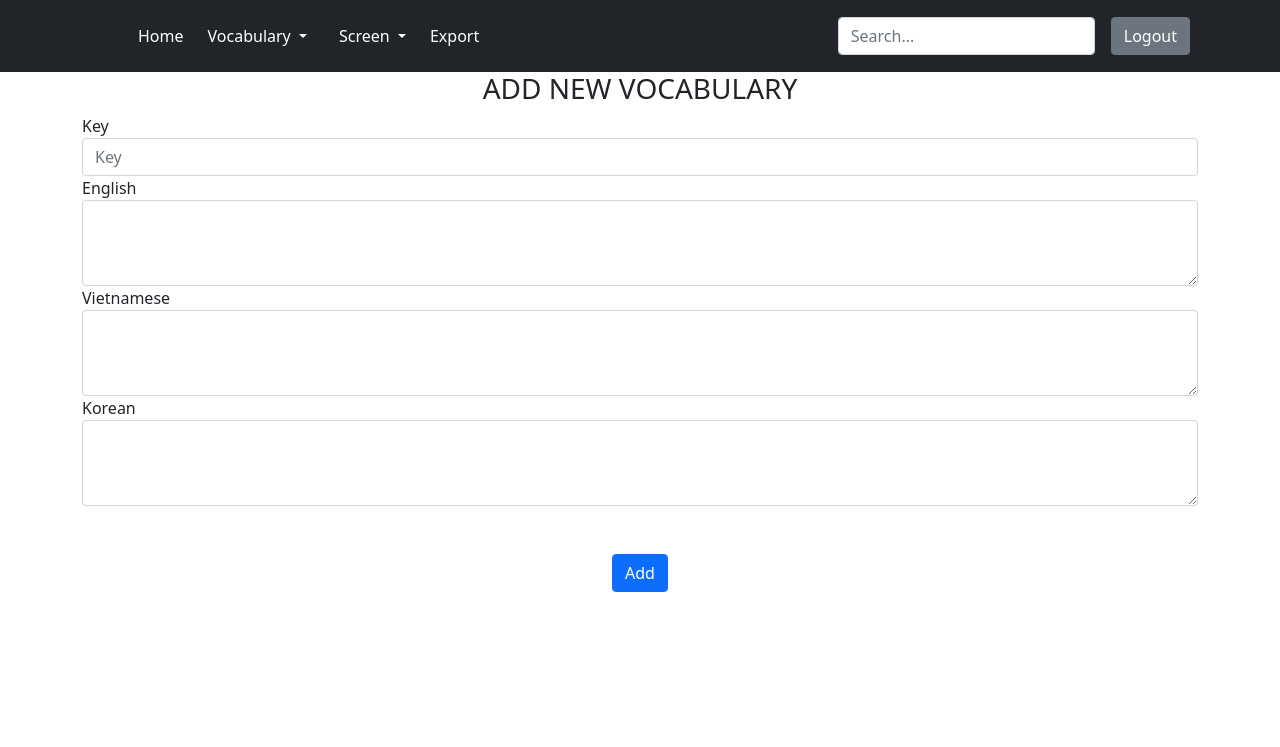
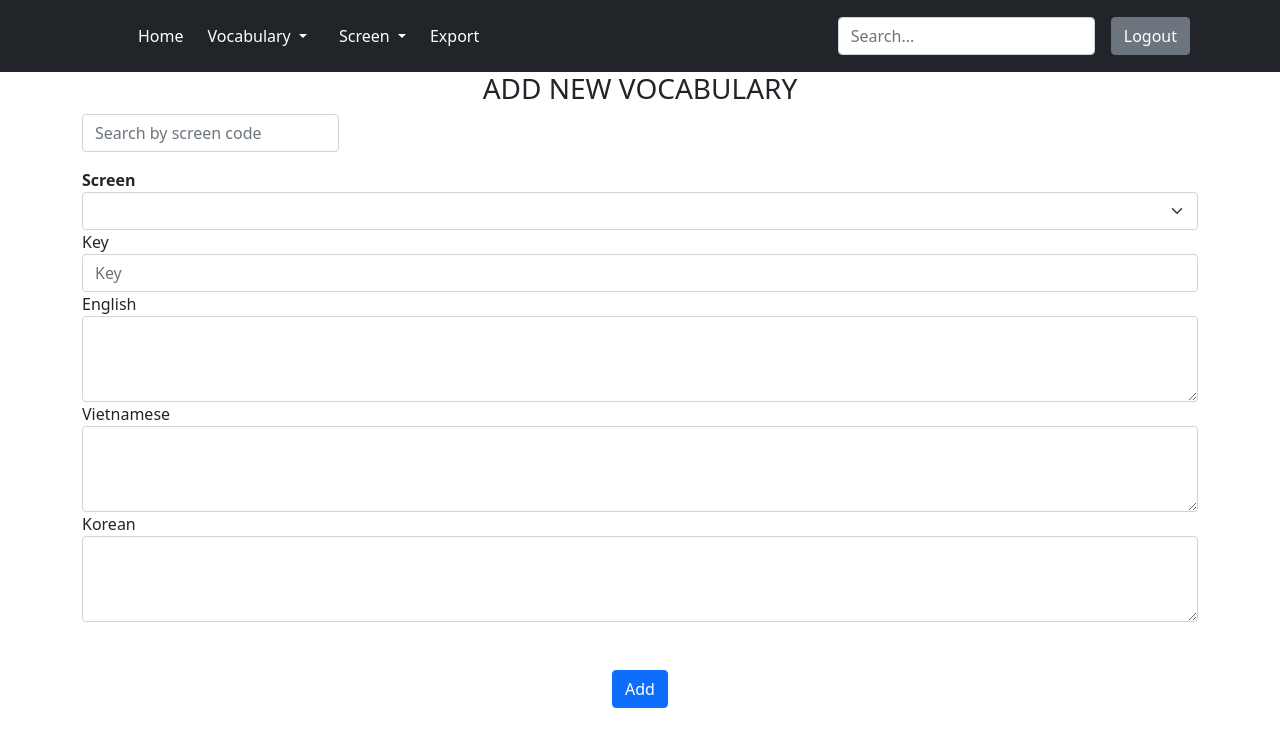
Before and after one commit to boconlonton/multi-language-tools, a Django app: page /vocabulary/create in a window 1280 px wide. Shown: the top 747 px of the page. Run offline with Django 3.2, Linux system fonts and the light colour scheme; the visitor is signed in with stand-in values (Sample User, id 1); data that the repository does not hold is empty.

Commit message:
Added - Screen

```diff
--- a/accounts/views.py
+++ b/accounts/views.py
@@ -11,7 +11,7 @@ def login(request):
         )
         if user is not None:
             auth.login(request, user)
-            return redirect('home')
+            return redirect('vocab-home')
         else:
             return render(request, 'accounts/login.html',
                           {'error': 'username or password is incorrect'}
@@ -26,6 +26,6 @@ def logout(request):
     # and don't forget to logout.
     if request.method == 'POST':
         auth.logout(request)
-        return redirect('home')
+        return redirect('vocab-home')
     else:
         return render(request, "accounts/logout.html")
--- a/app/templates/base.html
+++ b/app/templates/base.html
@@ -5,7 +5,6 @@
   <meta charset="UTF-8">
   <title>Title</title>
   <link href="https://cdn.jsdelivr.net/npm/bootstrap@5.0.0-beta3/dist/css/bootstrap.min.css" rel="stylesheet" integrity="sha384-eOJMYsd53ii+scO/bJGFsiCZc+5NDVN2yr8+0RDqr0Ql0h+rP48ckxlpbzKgwra6" crossorigin="anonymous">
-
 </head>
 <body class="d-flex flex-column h-100">
 
@@ -19,14 +18,14 @@
       </a>
 
       <ul class="nav col-12 col-lg-auto me-lg-auto mb-2 justify-content-center mb-md-0">
-        <li><a href="{% url 'home' %}" class="nav-link px-2 text-white">Home</a></li>
+        <li><a href="{% url 'vocab-home' %}" class="nav-link px-2 text-white">Home</a></li>
         <li class="nav-item dropdown">
           <a class="nav-link dropdown-toggle text-white" href="#" id="Vocabulary" role="button" data-bs-toggle="dropdown" aria-expanded="false">
             Vocabulary
           </a>
           <ul class="dropdown-menu" aria-labelledby="Vocabulary">
-            <li><a class="dropdown-item" href="#">Management</a></li>
-            <li><a class="dropdown-item" href="#">Add</a></li>
+            <li><a class="dropdown-item" href="{% url 'vocab-home' %}">Management</a></li>
+            <li><a class="dropdown-item" href="{% url 'vocab-create' %}">Add</a></li>
           </ul>
         </li>
         <li class="nav-item dropdown">
@@ -34,13 +33,11 @@
             Screen
           </a>
           <ul class="dropdown-menu" aria-labelledby="Screen">
-            <li><a class="dropdown-item" href="#">Management</a></li>
-            <li><a class="dropdown-item" href="#">Add</a></li>
+            <li><a class="dropdown-item" href="{% url 'screen-home' %}">Management</a></li>
+            <li><a class="dropdown-item" href="{% url 'screen-create' %}">Add</a></li>
           </ul>
         </li>
 
-<!--        <li><a href="{% url 'create' %}" class="nav-link px-2 text-white">Add</a></li>-->
-<!--          <li><a href="#" class="nav-link px-2 text-white">Import</a></li>-->
         <li><a href="#" class="nav-link px-2 text-white">Export</a></li>
       </ul>
 
@@ -73,6 +70,5 @@
 <!--Javascript-->
 <script src="https://cdn.jsdelivr.net/npm/bootstrap@5.0.0-beta3/dist/js/bootstrap.bundle.min.js" integrity="sha384-JEW9xMcG8R+pH31jmWH6WWP0WintQrMb4s7ZOdauHnUtxwoG2vI5DkLtS3qm9Ekf" crossorigin="anonymous"></script>
 
-
 </body>
 </html>
--- a/screen/models.py
+++ b/screen/models.py
@@ -8,7 +8,7 @@ class Screen(models.Model):
     screen_code = models.CharField(max_length=255, unique=True)
     screen_name = models.CharField(max_length=255)
     description = models.TextField(blank=True, null=True)
-    url = models.TextField()
+    url = models.TextField(blank=True, null=True)
     project = models.ForeignKey(to=Project, on_delete=models.CASCADE)
     modified_by = models.ForeignKey(User, on_delete=models.CASCADE, related_name='%(class)s_modified')
     created_by = models.ForeignKey(User, on_delete=models.CASCADE, related_name='%(class)s_created')
--- a/screen/urls.py
+++ b/screen/urls.py
@@ -4,6 +4,6 @@ from . import views
 
 urlpatterns = [
     path('', views.screen_home, name='screen-home'),
-    path('create', views.screen_create, name='screen-create'),
-    path('<int:screen_id>', views.screen_detail, name='screen-detail')
+    path('create/', views.screen_create, name='screen-create'),
+    path('<int:screen_id>/', views.screen_detail, name='screen-detail')
 ]
--- a/vocabulary/models.py
+++ b/vocabulary/models.py
@@ -13,6 +13,7 @@ class Vocabulary(models.Model):
     created_by = models.ForeignKey(User, on_delete=models.CASCADE, related_name='%(class)s_created')
     modified_at = models.DateTimeField(auto_now=True)
     created_at = models.DateTimeField(auto_now_add=True)
+    screen = models.ManyToManyField(Screen)
 
     def __str__(self):
         return self.vocab_key
--- a/vocabulary/templates/vocabulary/create.html
+++ b/vocabulary/templates/vocabulary/create.html
@@ -8,8 +8,23 @@
 </div>
 
 <div class="container">
-      <form method="POST" action="{% url 'create' %}">
+        <div class="input-group mb-3">
+            <form id="search" method="POST" action="{% url 'vocab-create' %}">
               {% csrf_token %}
+              <input {% if search_key %} value="{{search_key}}" {%endif%} type="text" name="scrCodeSearch" class="form-control" placeholder="Search by screen code">
+            </form>
+        </div>
+      <form method="POST" action="{% url 'vocab-create' %}">
+          {% csrf_token %}
+          <div class="form-group">
+            <label for="keyInput"><b>Screen</b></label>
+
+            <select class="form-select" name="scrCode">
+                {% for screen in screens %}
+              <option value="{{screen.id}}">{{screen.screen_code}}</option>
+                {%endfor%}
+            </select>
+          </div>
           <div class="form-group">
             <label for="keyInput">Key</label>
             <input type="text" name="key" class="form-control" id="keyInput" placeholder="Key">
--- a/vocabulary/templates/vocabulary/home.html
+++ b/vocabulary/templates/vocabulary/home.html
@@ -21,7 +21,7 @@
         <td>{{vocab.vn_definition}}</td>
         <td>{{vocab.korean_definition}}</td>
         <td>
-          <a class="btn btn-warning me-2" href="{% url 'detail' vocab_id=vocab.id %}">Edit</a>
+          <a class="btn btn-warning me-2" href="{% url 'vocab-detail' vocab_id=vocab.id %}">Edit</a>
         </td>
       </tr>
     {%endfor%}
--- a/vocabulary/urls.py
+++ b/vocabulary/urls.py
@@ -3,7 +3,8 @@ from django.urls import path
 from . import views
 
 urlpatterns = [
-    path('', views.home, name='home'),
-    path('create', views.create, name='create'),
-    path('<int:vocab_id>', views.detail, name='detail')
+    path('', views.vocab_home, name='vocab-home'),
+    path('create', views.vocab_create, name='vocab-create'),
+    path('<int:vocab_id>', views.vocab_detail, name='vocab-detail'),
+    path('<int:vocab_id>/<int:screen_id>', views.vocab_delete_screen, name='vocab-delete-screen')
 ]
--- a/vocabulary/views.py
+++ b/vocabulary/views.py
@@ -3,11 +3,12 @@ from django.contrib.auth.decorators import login_required
 from django.core.paginator import Paginator
 
 from .models import Vocabulary
+from screen.models import Screen
 
 
 @login_required(login_url="/")
-def home(request):
-    vocabs = Vocabulary.objects.all()
+def vocab_home(request):
+    vocabs = Vocabulary.objects.all().order_by('-id')
     paginator = Paginator(vocabs, 25)
     page_number = request.GET.get('page')
     page_obj = paginator.get_page(page_number)
@@ -19,42 +20,84 @@ def home(request):
 
 
 @login_required(login_url="/")
-def create(request):
+def vocab_create(request):
+    screens = Screen.objects.all().order_by('-id')
+    search_key = None
     if request.method == 'POST':
-        key = request.POST.get('key')
-        eng = request.POST.get('eng')
-        vn = request.POST.get('vn')
-        korea = request.POST.get('korea')
-        Vocabulary.objects.create(
-            vocab_key=key,
-            english_definition=eng if eng else "",
-            vn_definition=vn if vn else "",
-            korean_definition=korea if korea else "",
-            created_by=request.user,
-            modified_by=request.user
-        )
+        search_key = request.POST.get('scrCodeSearch')
+        if search_key:
+            screens = Screen.objects.filter(
+                screen_code__contains=search_key.strip()
+            ).order_by('-id')
+        else:
+            key = request.POST.get('key')
+            eng = request.POST.get('eng')
+            vn = request.POST.get('vn')
+            korea = request.POST.get('korea')
+            vocab = Vocabulary.objects.create(
+                vocab_key=key,
+                english_definition=eng if eng else "",
+                vn_definition=vn if vn else "",
+                korean_definition=korea if korea else "",
+                created_by=request.user,
+                modified_by=request.user
+            )
+            vocab.screen.add(request.POST.get('scrCode'))
     return render(
         request,
-        'vocabulary/create.html'
+        'vocabulary/create.html',
+        {
+            'screens': screens,
+            'search_key': search_key
+        }
     )
 
 
 @login_required(login_url='/')
-def detail(request, vocab_id):
+def vocab_detail(request, vocab_id):
     vocab = get_object_or_404(Vocabulary, pk=vocab_id)
+    screens = vocab.screen.all()
+    screen_search = screens
     if request.method == 'POST':
-        key = request.POST.get('key').strip()
-        eng = request.POST.get('eng').strip()
-        vn = request.POST.get('vn').strip()
-        korea = request.POST.get('korea').strip()
-        vocab.key = key
-        vocab.english_definition = eng
-        vocab.vn_definition = vn
-        vocab.korean_definition = korea
-        vocab.save()
-        vocab.refresh_from_db()
+        search_key = request.POST.get('scrCodeSearch')
+        if search_key:
+            screen_search = Screen.objects.filter(
+                screen_code__contains=search_key.strip()
+            ).order_by('-id')
+        elif request.POST.get('scrCode'):
+            vocab = Vocabulary.objects.get(pk=vocab_id)
+            scrn_code = request.POST.get('scrCode')
+            if scrn_code not in vocab.screen.all():
+                vocab.screen.add()
+                vocab.save()
+        elif request.POST.get('key'):
+            key = request.POST.get('key').strip()
+            eng = request.POST.get('eng').strip()
+            vn = request.POST.get('vn').strip()
+            korea = request.POST.get('korea').strip()
+            vocab.key = key
+            vocab.english_definition = eng
+            vocab.vn_definition = vn
+            vocab.korean_definition = korea
+            vocab.modified_by = request.user
+            vocab.save()
+            vocab.refresh_from_db()
     return render(
         request,
         'vocabulary/detail.html',
-        {'vocab': vocab}
+        {
+            'vocab': vocab,
+            'screens': screens,
+            'screen_search': screen_search
+         }
     )
+
+
+@login_required(login_url='/')
+def vocab_delete_screen(request, vocab_id, screen_id):
+    vocab = Vocabulary.objects.get(pk=vocab_id)
+    screen = Screen.objects.get(pk=screen_id)
+    if screen in vocab.screen.all():
+        vocab.screen.remove(screen)
+        vocab.save()
+    return redirect('vocab-detail', vocab_id=vocab_id)
```
Also changed, not shown: screen/templates/screen/create.html (+15 -11 lines), screen/templates/screen/detail.html (+14 -16 lines), screen/views.py (+23 -25 lines), vocabulary/templates/vocabulary/detail.html (+30 -10 lines), screen/migrations/0003_auto_20210521_0150.py (added), vocabulary/migrations/0004_vocabulary_screen.py (added), vocabulary/migrations/0005_auto_20210521_0259.py (added). Lines whose indentation alone changed are shown as unchanged.
